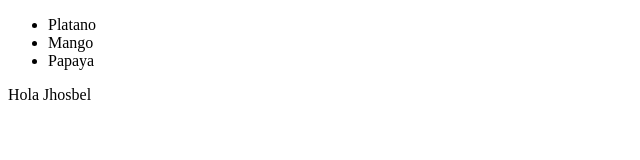
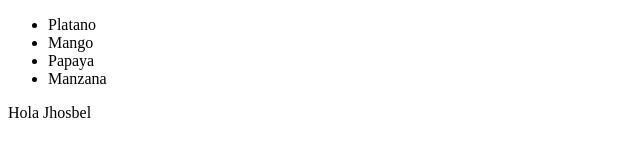
Before and after one commit to midnai/test-estefany, a plain HTML site: page index.html in a window 1280 px wide. Shown: the whole page, without its empty margins (0-640 px from the left). Drawn offline with Linux system fonts and the light colour scheme.

Commit message:
Update index.html

```diff
--- a/index.html
+++ b/index.html
@@ -10,6 +10,7 @@
         <li>Platano</li>
         <li>Mango</li>
         <li>Papaya</li>
+        <li>Manzana</li>
     </ul>
 
     <div>Hola Jhosbel</div>
```
